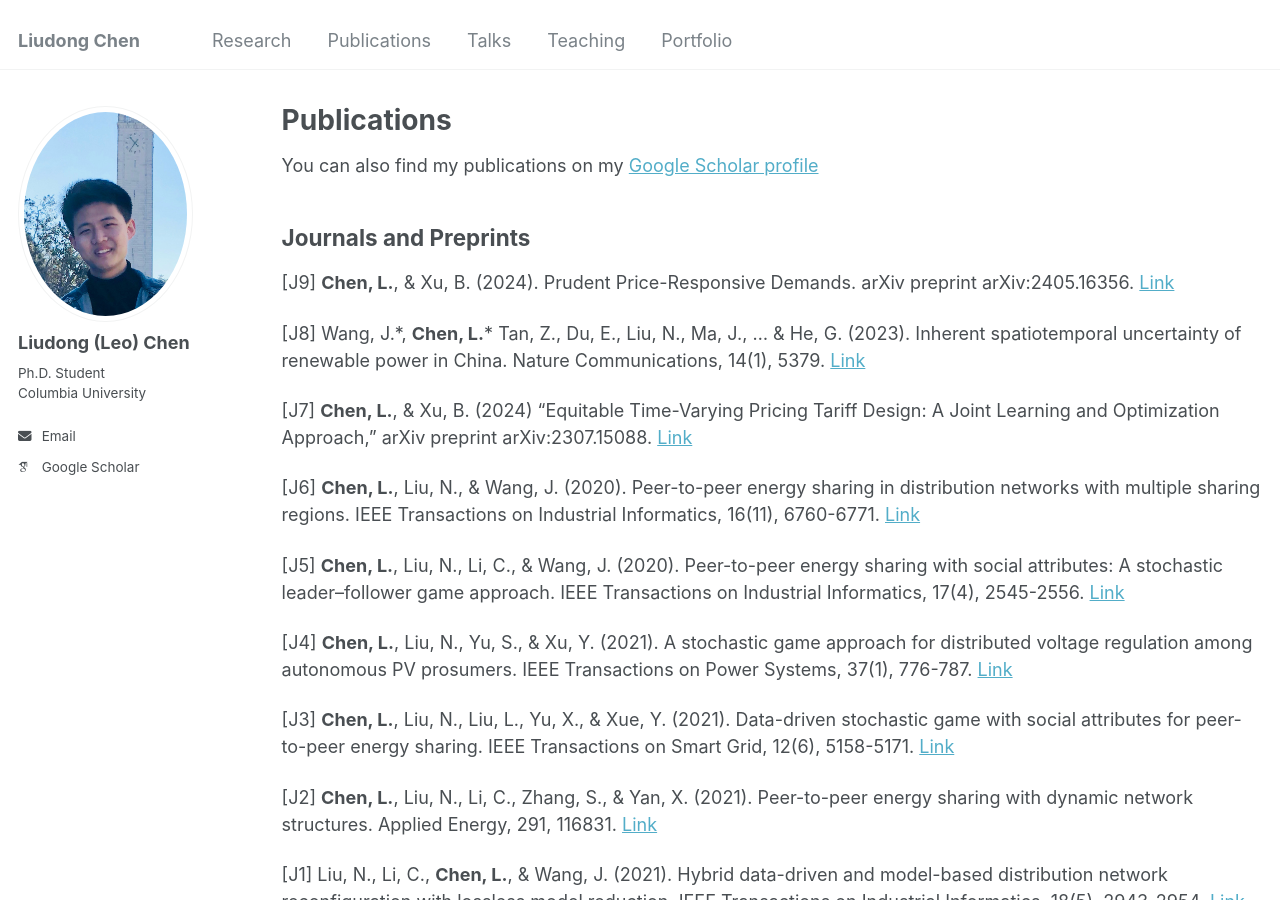
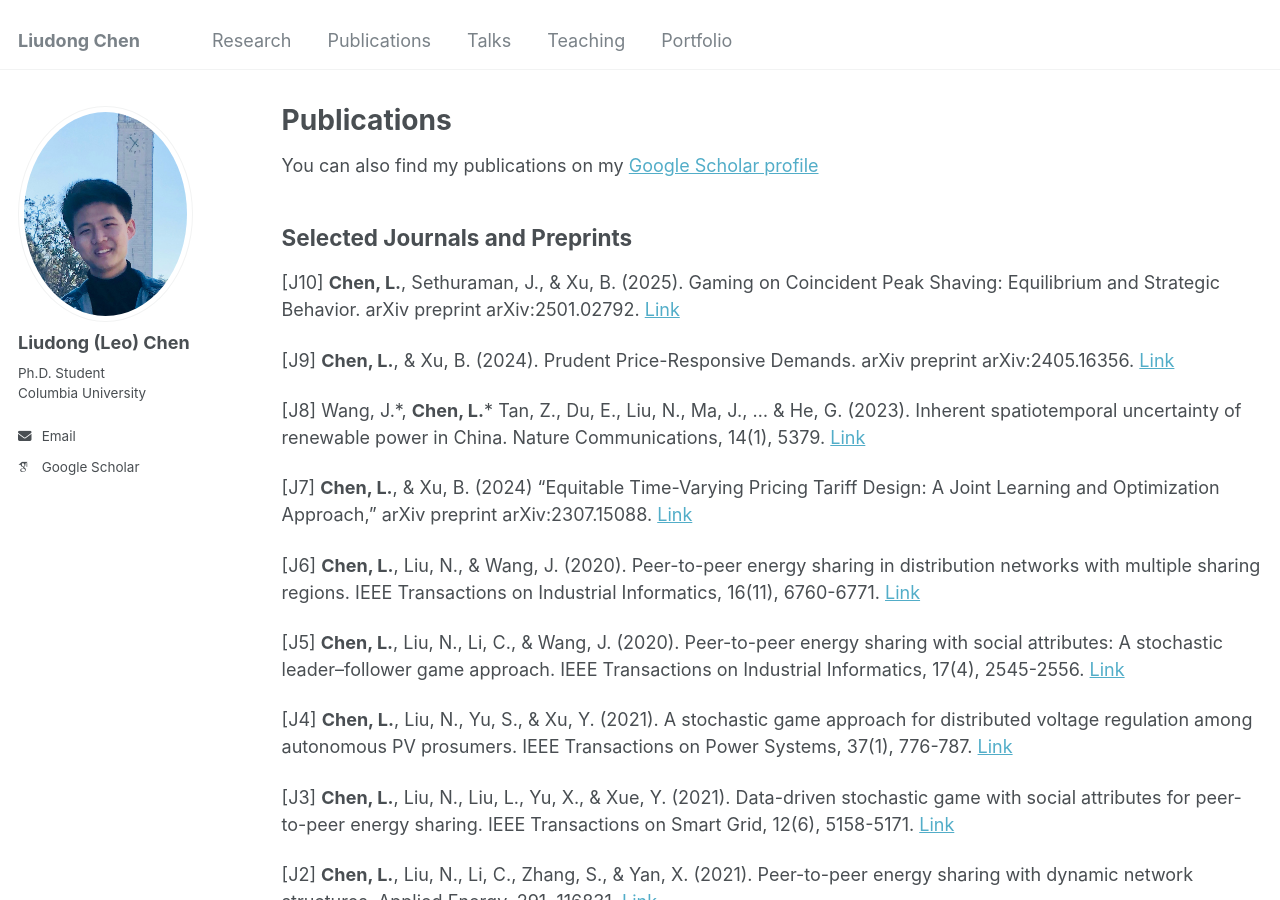
Before and after one commit to liudong-chen/liudong-chen.github.io, a Jekyll site: the page built from _pages/publications.md, in a window 1280 px wide and 900 px high. Built offline with Jekyll 4.4.1, drawn with Linux system fonts in a browser that asks for light colours; some web fonts are replaced.

Commit message:
Update publications.md

```diff
--- a/_pages/publications.md
+++ b/_pages/publications.md
@@ -11,7 +11,9 @@ You can also find my publications on my [Google Scholar profile](https://scholar
 
 {% include base_path %}
 
-## Journals and Preprints
+## Selected Journals and Preprints
+
+[J10] **Chen, L.**, Sethuraman, J., & Xu, B. (2025). Gaming on Coincident Peak Shaving: Equilibrium and Strategic Behavior. arXiv preprint 	arXiv:2501.02792. [Link](https://arxiv.org/abs/2501.02792)
 
 [J9] **Chen, L.**, & Xu, B. (2024). Prudent Price-Responsive Demands. arXiv preprint arXiv:2405.16356. [Link](https://arxiv.org/abs/2405.16356)
 
```
